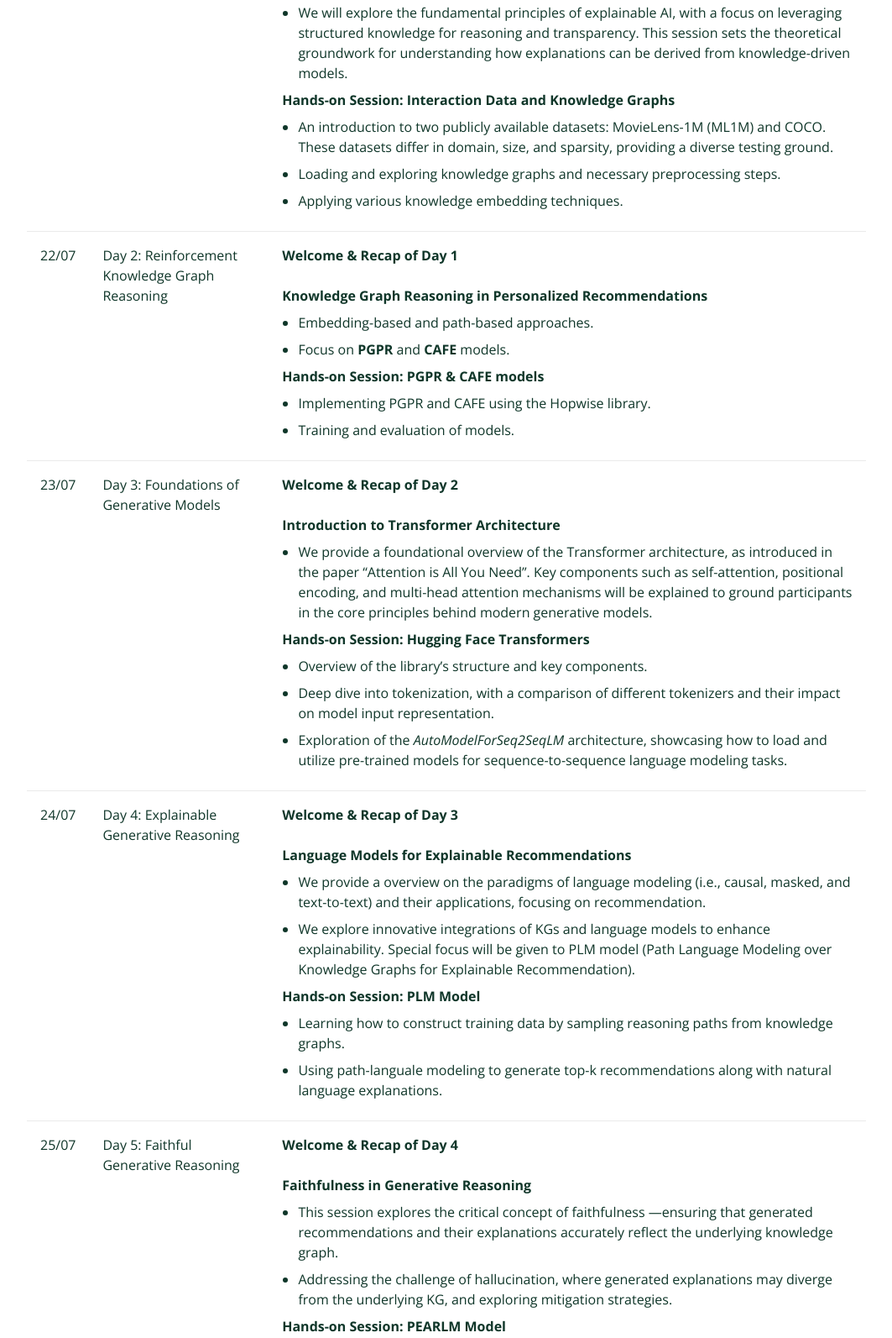
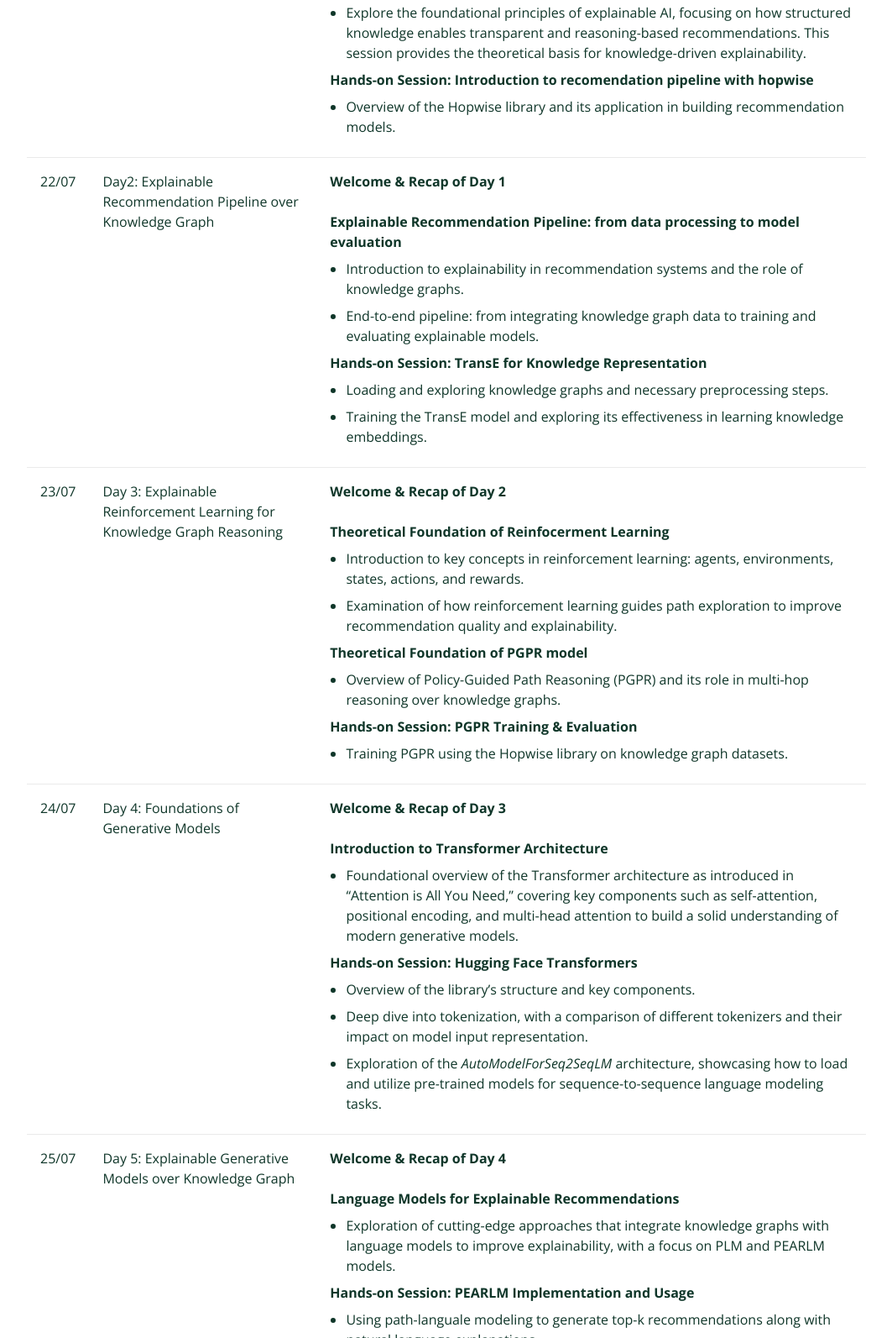
Before and after one commit to mallociFrancesca/xai.github.io, a plain HTML site: page index.html in a window 1280 px wide. Shown: the part 2597-4190 px from the top of the page at 84% size, without its empty margins (108-1171 px from the left). Drawn offline with nearby package versions, Linux system fonts and the light colour scheme.

Commit message:
Updated Agenda

```diff
--- a/index.html
+++ b/index.html
@@ -169,41 +169,59 @@
                     </ul>
                     <strong>Core Concepts: Explainability and Knowledge Grounding</strong>
                     <ul class="custom-bullets">
-                      <li>We will explore the fundamental principles of explainable AI, with a focus on leveraging structured knowledge for reasoning and transparency. This session sets the theoretical groundwork for understanding how explanations can be derived from knowledge-driven models.</li>
+                      <li>Explore the foundational principles of explainable AI, focusing on how structured knowledge enables transparent and reasoning-based recommendations. This session provides the theoretical basis for knowledge-driven explainability.</li>
                     </ul>
-                    <strong>Hands-on Session: Interaction Data and Knowledge Graphs</strong>
+                    <strong>Hands-on Session: Introduction to recomendation pipeline with hopwise</strong>
                     <ul class="custom-bullets">
-                      <li>An introduction to two publicly available datasets: MovieLens-1M (ML1M) and COCO. These datasets differ in domain, size, and sparsity, providing a diverse testing ground.</li>
-                      <li>Loading and exploring knowledge graphs and necessary preprocessing steps.</li>
-                      <li>Applying various knowledge embedding techniques.</li>
+                      <li>Overview of the Hopwise library and its application in building recommendation models.</li>
                     </ul>
                   </td>
                 </tr>
                 <tr>
                   <td>22/07</td>
-                  <td>Day 2: Reinforcement Knowledge Graph Reasoning</td>
+                  <td>Day2: Explainable Recommendation Pipeline over Knowledge Graph</td>
                   <td>
                     <strong>Welcome & Recap of Day 1</strong><br><br>
-                    <strong>Knowledge Graph Reasoning in Personalized Recommendations</strong>
+                    <strong>Explainable Recommendation Pipeline: from data processing to model evaluation</strong>
                     <ul class="custom-bullets">
-                      <li>Embedding-based and path-based approaches.</li>
-                      <li>Focus on <strong>PGPR</strong> and <strong>CAFE</strong> models.</li>
+                      <li>Introduction to explainability in recommendation systems and the role of knowledge graphs.</li>
+                      <li>End-to-end pipeline: from integrating knowledge graph data to training and evaluating explainable models.</li>
                     </ul>
-                    <strong>Hands-on Session: PGPR & CAFE models</strong>
+                    <strong>Hands-on Session: TransE for Knowledge Representation</strong>
                     <ul class="custom-bullets">
-                      <li>Implementing PGPR and CAFE using the Hopwise library.</li>
-                      <li>Training and evaluation of models.</li>
+                      <li>Loading and exploring knowledge graphs and necessary preprocessing steps.</li>
+                      <li>Training the TransE model and exploring its effectiveness in learning knowledge embeddings.</li>
                     </ul>
                   </td>
                 </tr>
                 <tr>
                   <td>23/07</td>
-                  <td>Day 3: Foundations of Generative Models</td>
+                  <td>Day 3: Explainable Reinforcement Learning for Knowledge Graph Reasoning</td>
                   <td>
                     <strong>Welcome & Recap of Day 2</strong><br><br>
+                    <strong>Theoretical Foundation of Reinfocerment Learning</strong>
+                    <ul class="custom-bullets">
+                      <li>Introduction to key concepts in reinforcement learning: agents, environments, states, actions, and rewards.</li>
+                      <li>Examination of how reinforcement learning guides path exploration to improve recommendation quality and explainability.</li>
+                    </ul>
+                    <strong>Theoretical Foundation of PGPR model</strong>
+                    <ul class="custom-bullets">
+                      <li>Overview of Policy-Guided Path Reasoning (PGPR) and its role in multi-hop reasoning over knowledge graphs.</li>
+                    </ul>
+                    <strong>Hands-on Session: PGPR Training & Evaluation</strong>
+                    <ul class="custom-bullets">
+                      <li>Training PGPR using the Hopwise library on knowledge graph datasets.</li>
+                    </ul>
+                  </td>
+                </tr>
+                <tr>
+                  <td>24/07</td>
+                  <td>Day 4: Foundations of Generative Models</td>
+                  <td>
+                    <strong>Welcome & Recap of Day 3</strong><br><br>
                     <strong>Introduction to Transformer Architecture</strong>
                     <ul class="custom-bullets">
-                      <li>We provide a foundational overview of the Transformer architecture, as introduced in the paper “Attention is All You Need”. Key components such as self-attention, positional encoding, and multi-head attention mechanisms will be explained to ground participants in the core principles behind modern generative models.</li>
+                      <li>Foundational overview of the Transformer architecture as introduced in “Attention is All You Need,” covering key components such as self-attention, positional encoding, and multi-head attention to build a solid understanding of modern generative models.</li>
                     </ul>
                     <strong>Hands-on Session: Hugging Face Transformers</strong>
                     <ul class="custom-bullets">
@@ -214,36 +232,17 @@
                   </td>
                 </tr>
                 <tr>
-                  <td>24/07</td>
-                  <td>Day 4: Explainable Generative Reasoning</td>
+                  <td>25/07</td>
+                  <td>Day 5: Explainable Generative Models over Knowledge Graph</td>
                   <td>
-                    <strong>Welcome & Recap of Day 3</strong><br><br>
+                    <strong>Welcome & Recap of Day 4</strong><br><br>
                     <strong>Language Models for Explainable Recommendations</strong>
                     <ul class="custom-bullets">
-                      <li>We provide a overview on the paradigms of language modeling (i.e., causal, masked, and text-to-text) and their applications, focusing on recommendation.</li>
-                      <li>We explore innovative integrations of KGs and language models to enhance explainability. Special focus will be given to PLM model (Path Language Modeling over Knowledge Graphs for Explainable Recommendation).</li>
+                       <li>Exploration of cutting-edge approaches that integrate knowledge graphs with language models to improve explainability, with a focus on PLM and PEARLM models.</li>
                     </ul>
-                    <strong>Hands-on Session: PLM Model</strong>
+                    <strong>Hands-on Session: PEARLM Implementation and Usage</strong>
                     <ul class="custom-bullets">
-                      <li>Learning how to construct training data by sampling reasoning paths from knowledge graphs.</li>
                       <li>Using path-languale modeling to generate top-k recommendations along with natural language explanations.</li>
-                    </ul>
-                  </td>
-                </tr>
-                <tr>
-                  <td>25/07</td>
-                  <td>Day 5: Faithful Generative Reasoning</td>
-                  <td>
-                    <strong>Welcome & Recap of Day 4</strong><br><br>
-                    <strong>Faithfulness in Generative Reasoning</strong>
-                    <ul class="custom-bullets">
-                      <li>This session explores the critical concept of faithfulness —ensuring that generated recommendations and their explanations accurately reflect the underlying knowledge graph.</li>
-                      <li>Addressing the challenge of hallucination, where generated explanations may diverge from the underlying KG, and exploring mitigation strategies.</li>
-                    </ul>
-                    <strong>Hands-on Session: PEARLM Model</strong>
-                    <ul class="custom-bullets">
-                      <li>Implementing PEARLM with Hugging Face and Hopwise libraries.</li>
-                      <li>Training and evaluation.</li>
                     </ul>
                     <strong>Final Discussion & Conclusions</strong>
                     <ul class="custom-bullets">
@@ -251,6 +250,7 @@
                     </ul>
                   </td>
                 </tr>
+
               </tbody>
             </table>
           </div>
@@ -290,7 +290,8 @@
             1910 University Drive Boise,<br>
             ID 83725-2055 USA <br>
             <br>
-            <strong>Room:</strong> TBD
+            <strong>Room:</strong> CPP-221<br>
+            <strong>Time:</strong> 9:00 AM – 11:00 AM<br>
             </p>
         </div>
       </div>
```
